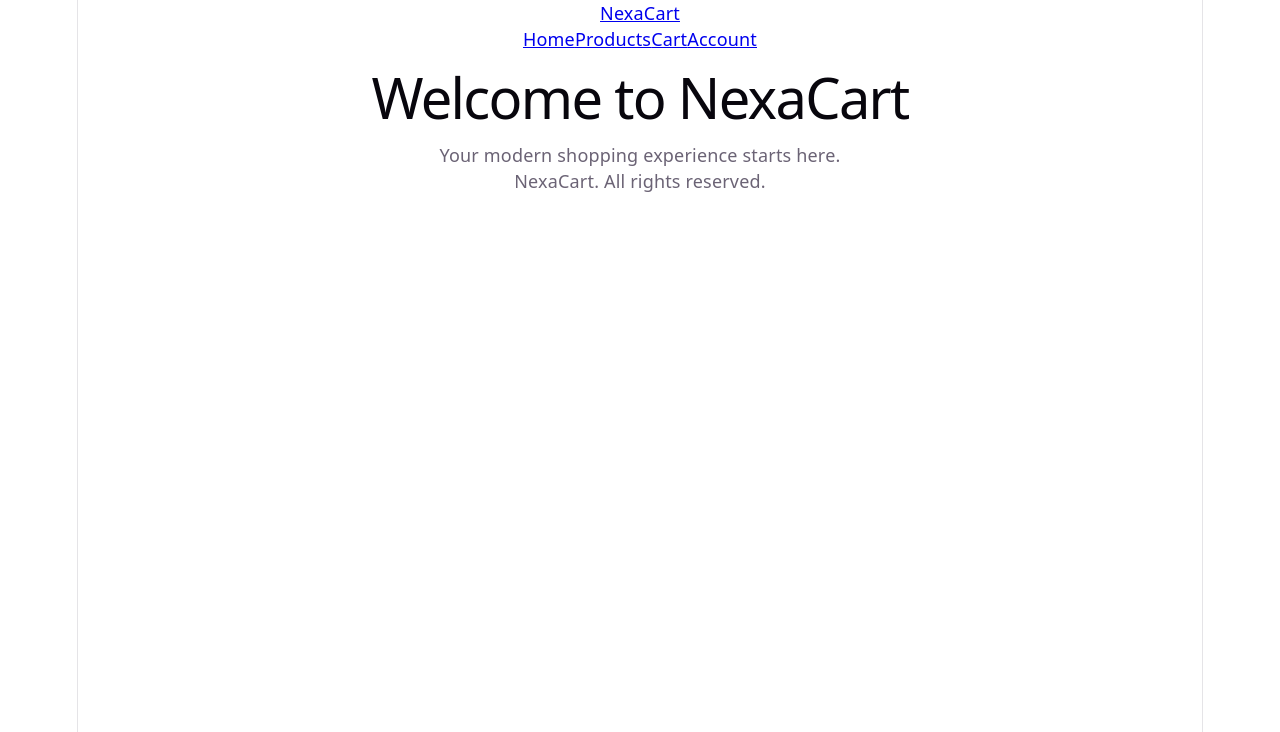
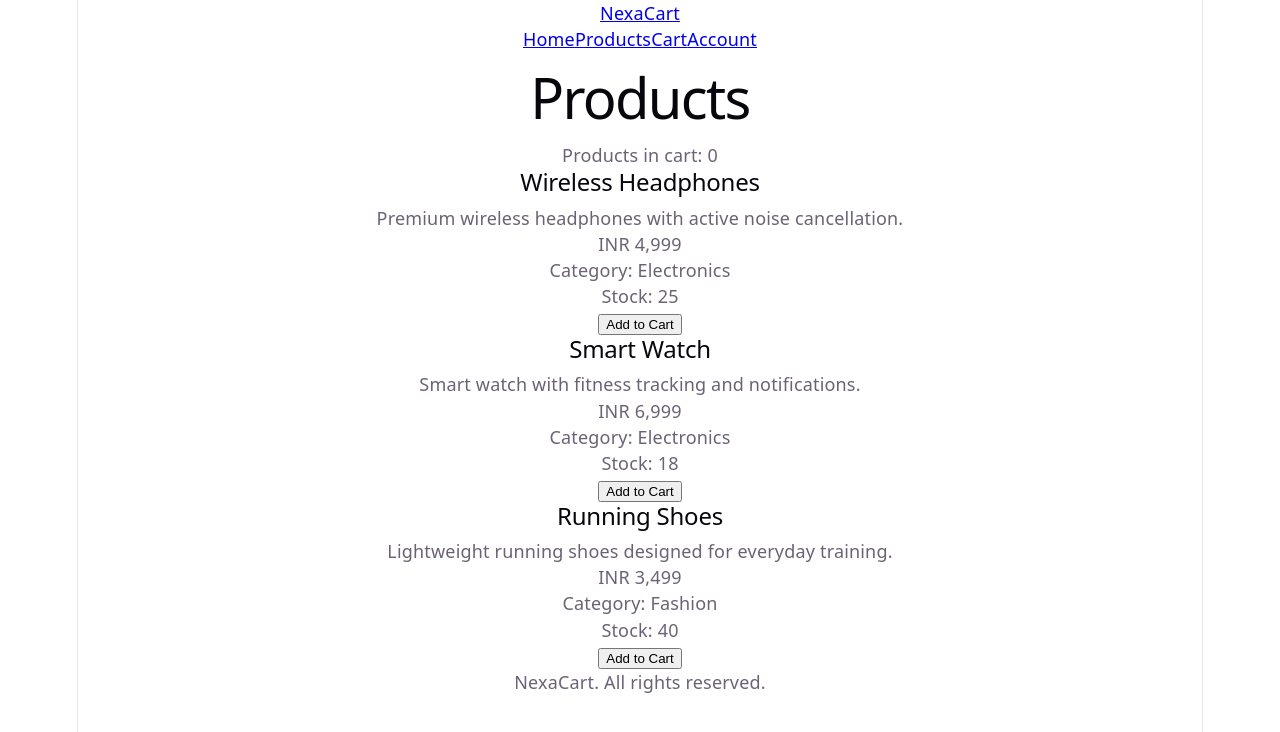
Before and after one commit to kmdsuhail72/nexacart, a React (Vite) app in the folder frontend/: page /products in a window 1280 px wide. Shown: the top 732 px of the page. Built offline with nearby package versions, Linux system fonts and the light colour scheme.

Commit message:
feat: add product catalog components

```diff
--- a/frontend/src/app/App.tsx
+++ b/frontend/src/app/App.tsx
@@ -1,14 +1,24 @@
+import { BrowserRouter, Route, Routes } from 'react-router-dom'
 import MainLayout from '../components/layout/MainLayout'
-import '../App.css'
+import HomePage from '../pages/home/HomePage'
+import ProductsPage from '../pages/products/ProductsPage'
+import CartPage from '../pages/cart/CartPage'
+import AccountPage from '../pages/account/AccountPage'
+import NotFoundPage from '../pages/not-found/NotFoundPage'
 
 function App() {
   return (
-    <MainLayout>
-      <section>
-        <h1>Welcome to NexaCart</h1>
-        <p>Your modern shopping experience starts here.</p>
-      </section>
-    </MainLayout>
+    <BrowserRouter>
+      <MainLayout>
+        <Routes>
+          <Route path="/" element={<HomePage />} />
+          <Route path="/products" element={<ProductsPage />} />
+          <Route path="/cart" element={<CartPage />} />
+          <Route path="/account" element={<AccountPage />} />
+          <Route path="*" element={<NotFoundPage />} />
+        </Routes>
+      </MainLayout>
+    </BrowserRouter>
   )
 }
 
--- a/frontend/src/components/layout/Header.tsx
+++ b/frontend/src/components/layout/Header.tsx
@@ -1,17 +1,19 @@
+import { Link } from 'react-router-dom'
+
 function Header() {
   return (
     <header>
       <div>
-        <a href="/" aria-label="NexaCart home">
+        <Link to="/" aria-label="NexaCart home">
           NexaCart
-        </a>
+        </Link>
       </div>
 
       <nav aria-label="Primary navigation">
-        <a href="/">Home</a>
-        <a href="/products">Products</a>
-        <a href="/cart">Cart</a>
-        <a href="/account">Account</a>
+        <Link to="/">Home</Link>
+        <Link to="/products">Products</Link>
+        <Link to="/cart">Cart</Link>
+        <Link to="/account">Account</Link>
       </nav>
     </header>
   )
--- /dev/null
+++ b/frontend/src/components/product/ProductCard.tsx
@@ -0,0 +1,32 @@
+import type { Product } from '../../types/product'
+import Button from '../ui/Button'
+
+interface ProductCardProps {
+  product: Product
+  onAddToCart: (product: Product) => void
+}
+
+function ProductCard({ product, onAddToCart }: ProductCardProps) {
+  return (
+    <article>
+      <div>
+        <h2>{product.name}</h2>
+        <p>{product.description}</p>
+        <p>
+          {product.currency} {product.price.toLocaleString('en-IN')}
+        </p>
+        <p>Category: {product.category}</p>
+        <p>Stock: {product.stock}</p>
+
+        <Button
+          disabled={product.stock === 0}
+          onClick={() => onAddToCart(product)}
+        >
+          {product.stock === 0 ? 'Out of Stock' : 'Add to Cart'}
+        </Button>
+      </div>
+    </article>
+  )
+}
+
+export default ProductCard
--- /dev/null
+++ b/frontend/src/components/ui/Button.tsx
@@ -0,0 +1,15 @@
+import type { ButtonHTMLAttributes, ReactNode } from 'react'
+
+interface ButtonProps extends ButtonHTMLAttributes<HTMLButtonElement> {
+  children: ReactNode
+}
+
+function Button({ children, ...props }: ButtonProps) {
+  return (
+    <button type="button" {...props}>
+      {children}
+    </button>
+  )
+}
+
+export default Button
--- /dev/null
+++ b/frontend/src/data/products.ts
@@ -0,0 +1,34 @@
+import type { Product } from '../types/product'
+
+export const products: Product[] = [
+  {
+    id: 'product-001',
+    name: 'Wireless Headphones',
+    description: 'Premium wireless headphones with active noise cancellation.',
+    price: 4999,
+    currency: 'INR',
+    imageUrl: '/products/headphones.jpg',
+    category: 'Electronics',
+    stock: 25,
+  },
+  {
+    id: 'product-002',
+    name: 'Smart Watch',
+    description: 'Smart watch with fitness tracking and notifications.',
+    price: 6999,
+    currency: 'INR',
+    imageUrl: '/products/smart-watch.jpg',
+    category: 'Electronics',
+    stock: 18,
+  },
+  {
+    id: 'product-003',
+    name: 'Running Shoes',
+    description: 'Lightweight running shoes designed for everyday training.',
+    price: 3499,
+    currency: 'INR',
+    imageUrl: '/products/running-shoes.jpg',
+    category: 'Fashion',
+    stock: 40,
+  },
+]
--- /dev/null
+++ b/frontend/src/pages/account/AccountPage.tsx
@@ -0,0 +1,10 @@
+function AccountPage() {
+  return (
+    <section>
+      <h1>My Account</h1>
+      <p>Manage your NexaCart account.</p>
+    </section>
+  )
+}
+
+export default AccountPage
--- /dev/null
+++ b/frontend/src/pages/cart/CartPage.tsx
@@ -0,0 +1,10 @@
+function CartPage() {
+  return (
+    <section>
+      <h1>Your Cart</h1>
+      <p>Your shopping cart is currently empty.</p>
+    </section>
+  )
+}
+
+export default CartPage
--- /dev/null
+++ b/frontend/src/pages/home/HomePage.tsx
@@ -0,0 +1,10 @@
+function HomePage() {
+  return (
+    <section>
+      <h1>Welcome to NexaCart</h1>
+      <p>Your modern shopping experience starts here.</p>
+    </section>
+  )
+}
+
+export default HomePage
--- /dev/null
+++ b/frontend/src/pages/not-found/NotFoundPage.tsx
@@ -0,0 +1,15 @@
+import { Link } from 'react-router-dom'
+
+function NotFoundPage() {
+  return (
+    <section>
+      <h1>404</h1>
+      <h2>Page not found</h2>
+      <p>The page you are looking for does not exist.</p>
+
+      <Link to="/">Return to Home</Link>
+    </section>
+  )
+}
+
+export default NotFoundPage
--- /dev/null
+++ b/frontend/src/pages/products/ProductsPage.tsx
@@ -0,0 +1,34 @@
+import { useState } from 'react'
+import ProductCard from '../../components/product/ProductCard'
+import { products } from '../../data/products'
+import type { Product } from '../../types/product'
+
+function ProductsPage() {
+  const [cart, setCart] = useState<Product[]>([])
+
+  function handleAddToCart(product: Product) {
+    setCart((currentCart) => [...currentCart, product])
+  }
+
+  return (
+    <section>
+      <h1>Products</h1>
+
+      <p>
+        Products in cart: {cart.length}
+      </p>
+
+      <div>
+        {products.map((product) => (
+          <ProductCard
+            key={product.id}
+            product={product}
+            onAddToCart={handleAddToCart}
+          />
+        ))}
+      </div>
+    </section>
+  )
+}
+
+export default ProductsPage
--- /dev/null
+++ b/frontend/src/types/product.ts
@@ -0,0 +1,10 @@
+export interface Product {
+  id: string
+  name: string
+  description: string
+  price: number
+  currency: string
+  imageUrl: string
+  category: string
+  stock: number
+}
```
